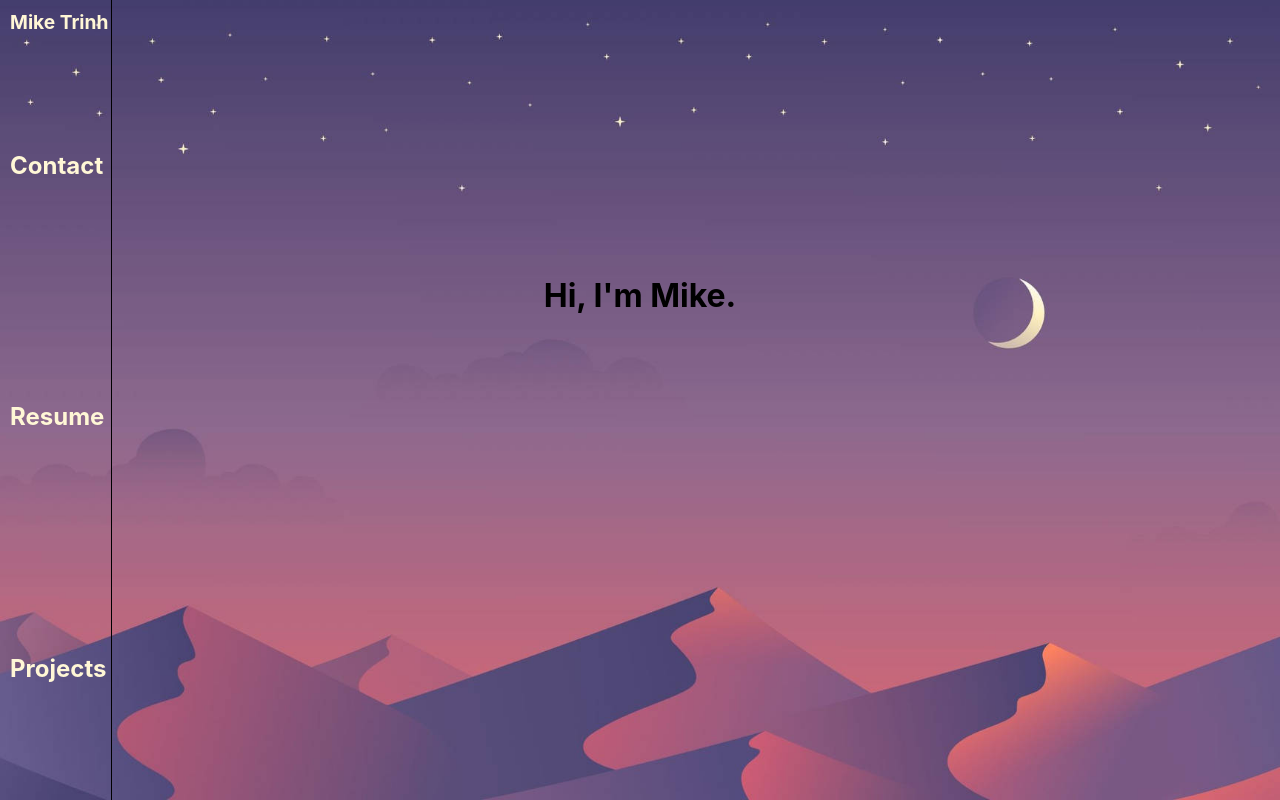
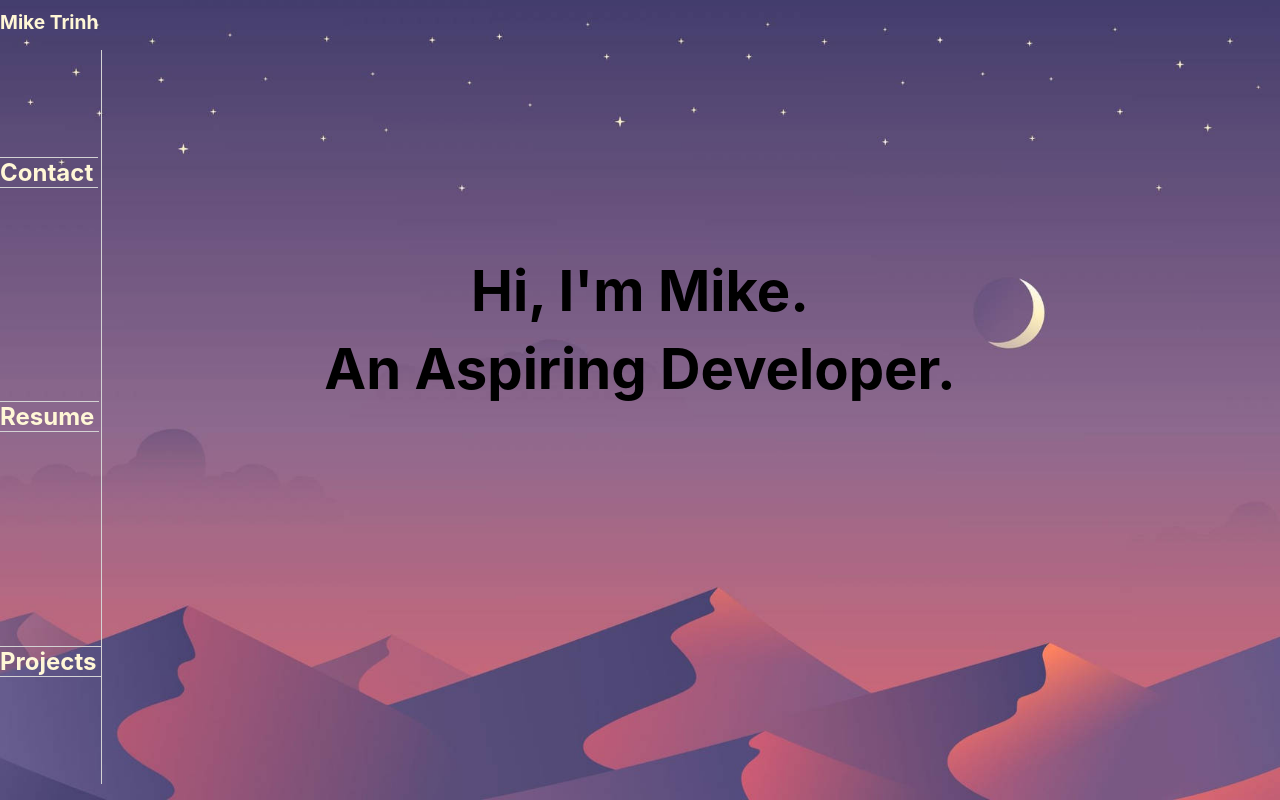
Before and after one commit to hieptrinh96/react-portfolio, a React (Create React App) app: page / in a window 1280 px wide. Built offline with nearby package versions, Linux system fonts and the light colour scheme.

Commit message:
change borders on navbar

```diff
--- a/src/components/Navbar/NavBar.css
+++ b/src/components/Navbar/NavBar.css
@@ -5,29 +5,29 @@ nav {
   display: flex;
   flex-direction: column;
   height: 100vh;
-  margin-left: 10px;
-  border-right: 1px solid black;
 }
 li {
   list-style: none;
 }
 
 .ul-container {
-  gap: 20px;
+  /* gap: 20px; */
+  border-right: 1px solid lightgrey;
   padding: 0;
   height: 100%;
   display: flex;
   flex-direction: column;
   justify-content: space-around;
-  margin-right: 5px;
 }
 
 .ul-container>li>a {
+  padding-right: 5px;
   color: #FFF7D6;
   font-weight: bold;
   text-decoration: none;
   font-size: 1.5em;
-
+  border-top: 1px solid lightgrey;
+  border-bottom: 1px solid lightgrey;
 }
 
 .home-link {
--- a/src/components/ProjectList/ProjectList.css
+++ b/src/components/ProjectList/ProjectList.css
@@ -3,7 +3,6 @@
   justify-content: space-around;
   align-items: center;
   background-color: none;
-  margin-top: 50px;
 }
 
 .project {
--- a/src/pages/Home/Home.css
+++ b/src/pages/Home/Home.css
@@ -2,11 +2,16 @@
   text-align: center;
   height: 100vh;
   display: flex;
+  flex-direction: column;
   justify-content: center;
   align-items: center;
+  font-size: 3em;
 }
 
-.background-container> h3 {
-  padding-bottom: 210px;
-  font-size: 2em;
+h3 {
+  margin: 5px;
 }
+
+.background-container> h3:last-child {
+  padding-bottom: 140px;
+}
--- a/src/pages/Home/Home.jsx
+++ b/src/pages/Home/Home.jsx
@@ -3,6 +3,7 @@ const Home = () => {
   return (
       <div className='background-container'>
           <h3>Hi, I'm Mike.</h3>
+          <h3>An Aspiring Developer.</h3>
         </div>
   );
 }
--- a/src/pages/Resume/Resume.css
+++ b/src/pages/Resume/Resume.css
@@ -1,6 +1,7 @@
 embed {
   padding-top: 10px;
   height: 90vh;
+  width: 50%;
 }
 
 .a-container {
@@ -20,4 +21,5 @@ embed {
   justify-content: center;
   align-items: center;
   flex-direction: column;
+  width: 100%;
 }
```
